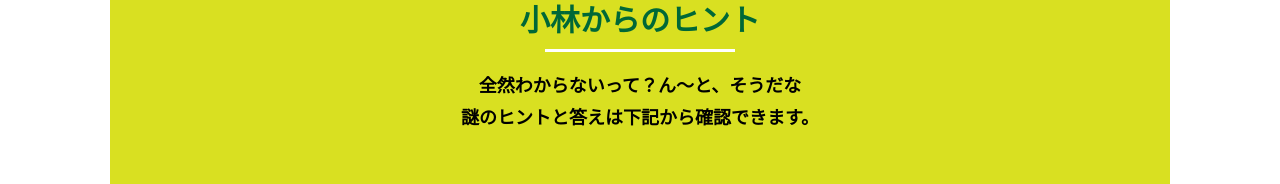
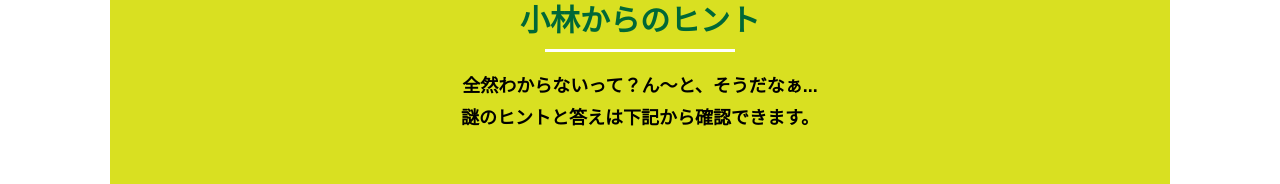
Before and after one commit to SakuraiAtsuki/--Tachikawa-16-0923, a plain HTML site: page hint1.html in a window 1280 px wide. Shown: the part 332-516 px from the top of the page. Drawn offline with Linux system fonts and the light colour scheme.

Commit message:
Update hint1.html

```diff
--- a/hint1.html
+++ b/hint1.html
@@ -29,7 +29,7 @@
       <div class="container">
         <div class="box bg-color--subcolor">
           <h2 class="section-title--border">小林からのヒント</h2>
-          <p class="text-center">全然わからないって？ん〜と、そうだな<br>
+          <p class="text-center">全然わからないって？ん〜と、そうだなぁ...<br>
             謎のヒントと答えは下記から確認できます。</p>
         </div>
       </div>
```
